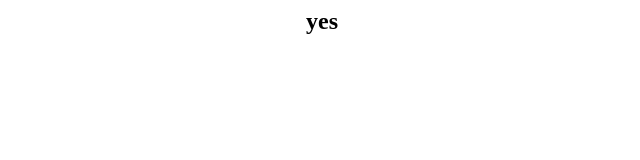
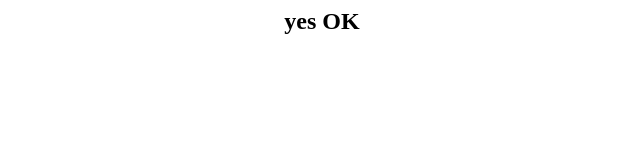
Before and after one commit to Naveen-ms/onoroff, a plain HTML site: page index.html in a window 1280 px wide. Shown: the full height of the page, 318-958 px from the left. Drawn offline with Linux system fonts and the light colour scheme.

Commit message:
Update index.html

```diff
--- a/index.html
+++ b/index.html
@@ -1,4 +1,4 @@
 <body>
   <link rel="stylesheet" href="styles.css">
-  <h2 class="main">yes</h2>
+  <h2 class="main">yes OK</h2>
 </body>
```
